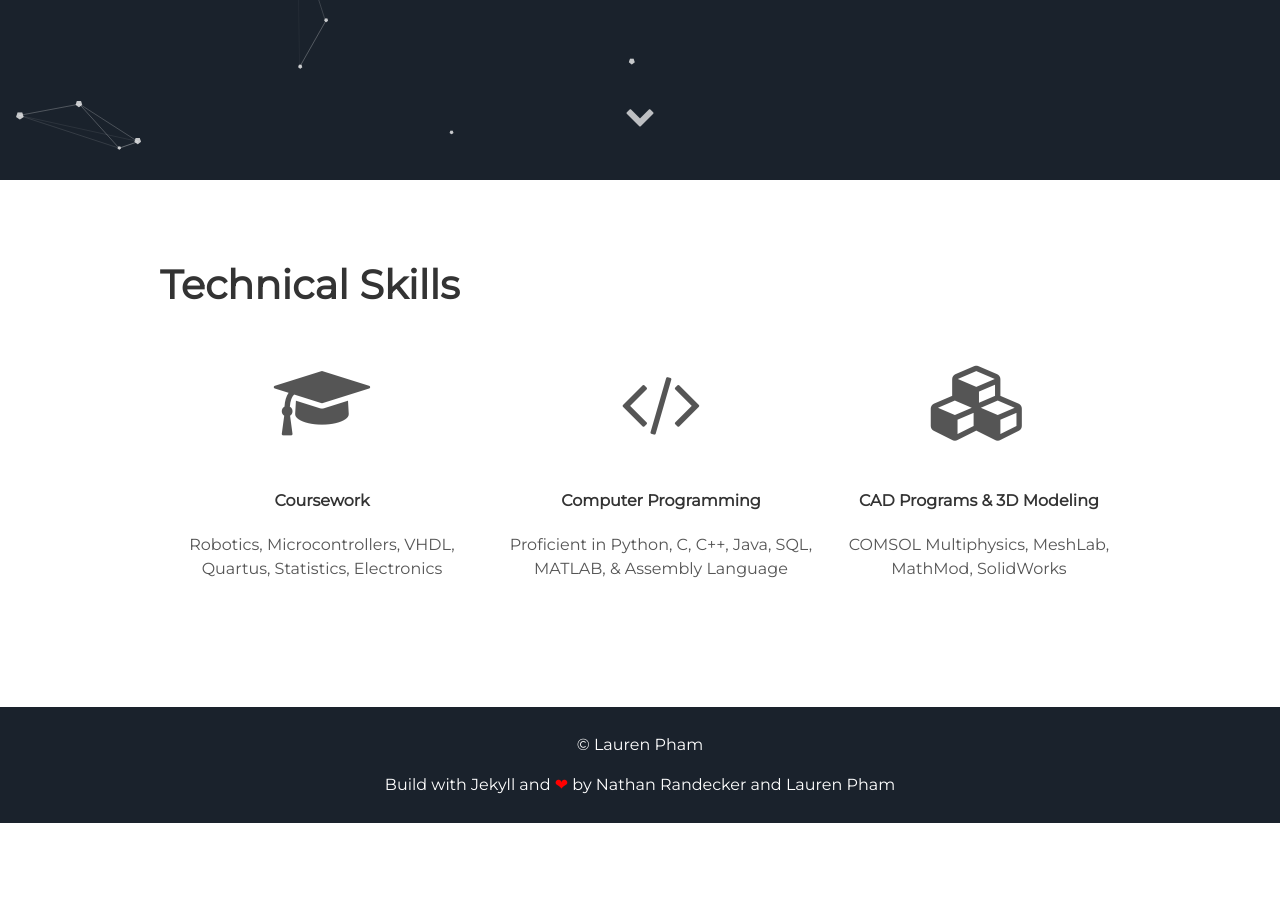
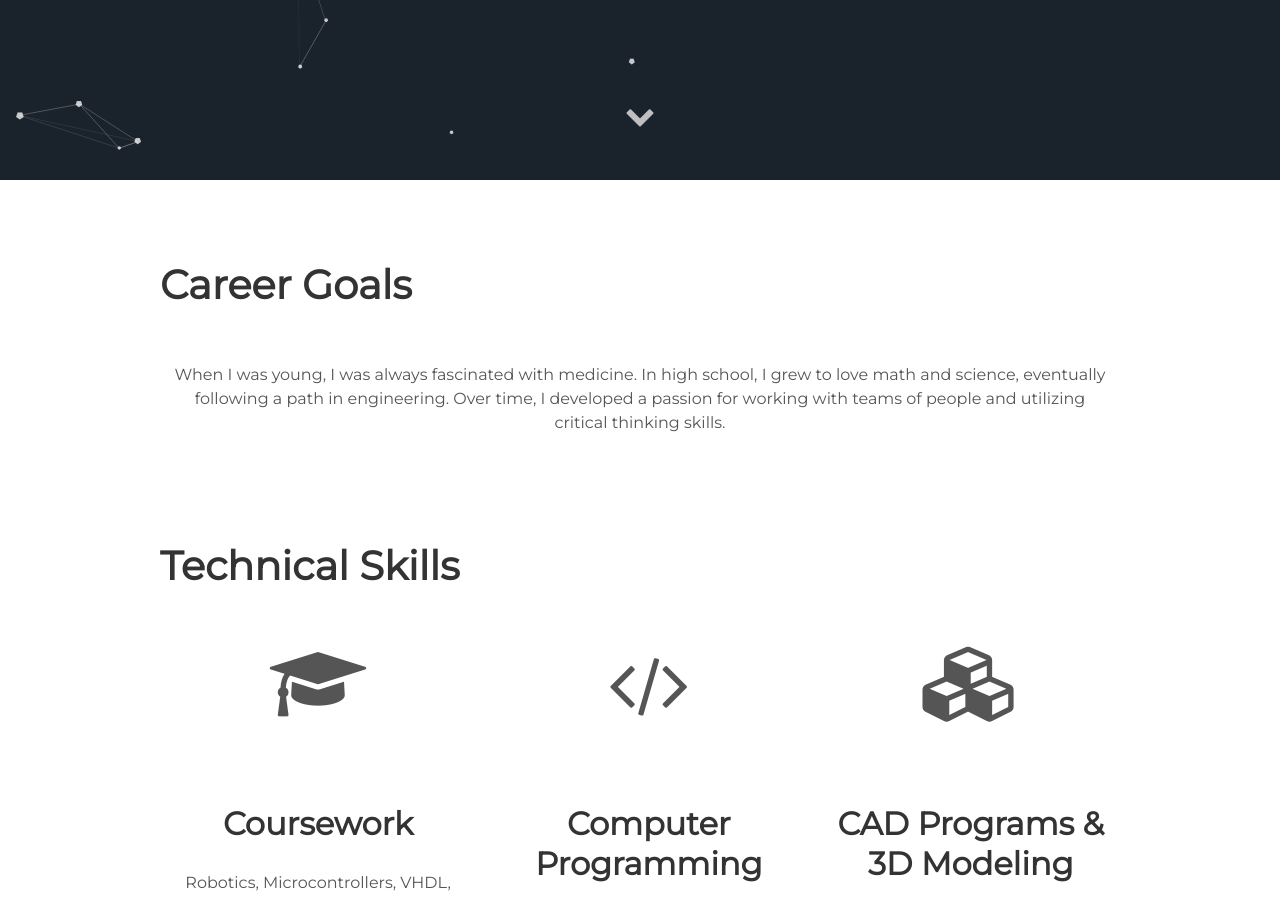
Before and after one commit to laurenpham/techskills, a Jekyll site: the page built from index.html, in a window 1280 px wide and 900 px high, scrolled down 720 px. Built offline with Jekyll 4.4.1, drawn with Linux system fonts in a browser that asks for light colours; before the commit the page ends 1543 px from its top, so only the background shows below that.

Commit message:
Add career goals

```diff
--- a/_includes/about.html
+++ b/_includes/about.html
@@ -1,4 +1,17 @@
 <html>
+    <head>
+    <title>Career Goals</title>
+  </head>
+  <body>
+    <h1>Career Goals</h1>
+    <div class="user">
+        <div class="tech">
+          <p>When I was young, I was always fascinated with medicine. In high school, I grew to love math and science,
+            eventually following a path in engineering. Over time, I developed a passion for working with teams of
+            people and utilizing critical thinking skills.</p>
+        </div>
+    </div>
+  </body>
   <head>
     <title>Technical Skills</title>
   </head>
@@ -7,19 +20,19 @@
     <div class="user">
         <div class="tech">
           <i class="fa fa-graduation-cap"></i>
-          <h4>Coursework</h4>
+          <h2>Coursework</h2>
           <p>Robotics, Microcontrollers, VHDL, Quartus, Statistics, Electronics</p>
         </div>
 
         <div class="tech">
           <i class="fa fa-code"></i>
-          <h4>Computer Programming</h4>
+          <h2>Computer Programming</h2>
           <p>Proficient in Python, C, C++, Java, SQL, MATLAB, & Assembly Language</p>
         </div>
 
         <div class="tech">
           <i class="fa fa-cubes"></i>
-          <h4>CAD Programs & 3D Modeling</h4>
+          <h2>CAD Programs & 3D Modeling</h2>
           <p>COMSOL Multiphysics, MeshLab, MathMod, SolidWorks</p>
         </div>
     </div>
```
